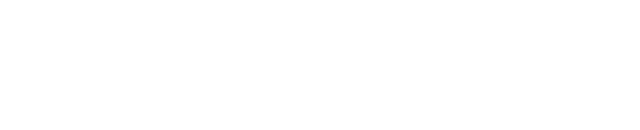
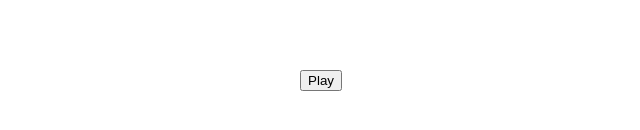
Before and after one commit to MNewbigging/rps-royale, a React (Vite) app: page / in a window 1280 px wide. Shown: the part 320-450 px from the top of the page, without its empty margins (319-959 px from the left). Built offline with nearby package versions, Linux system fonts and the light colour scheme.

Commit message:
play btn

```diff
--- /dev/null
+++ b/src/components/common/button/button.scss
@@ -0,0 +1,2 @@
+.btn {
+}
--- /dev/null
+++ b/src/components/common/button/button.tsx
@@ -0,0 +1,9 @@
+import "./button.scss";
+
+interface ButtonProps {
+  text: string;
+}
+
+export function Button({ text }: ButtonProps) {
+  return <button className="btn">{text}</button>;
+}
--- a/src/components/main-menu/main-menu.scss
+++ b/src/components/main-menu/main-menu.scss
@@ -1,4 +1,9 @@
 .main-menu {
   width: 100%;
   height: 100%;
+
+  display: flex;
+  flex-direction: column;
+  align-items: center;
+  justify-content: center;
 }
--- a/src/components/main-menu/main-menu.tsx
+++ b/src/components/main-menu/main-menu.tsx
@@ -1,5 +1,10 @@
+import { Button } from "../common/button/button";
 import "./main-menu.scss";
 
 export function MainMenu() {
-  return <div className="main-menu"></div>;
+  return (
+    <div className="main-menu">
+      <Button text="Play" />
+    </div>
+  );
 }
```
